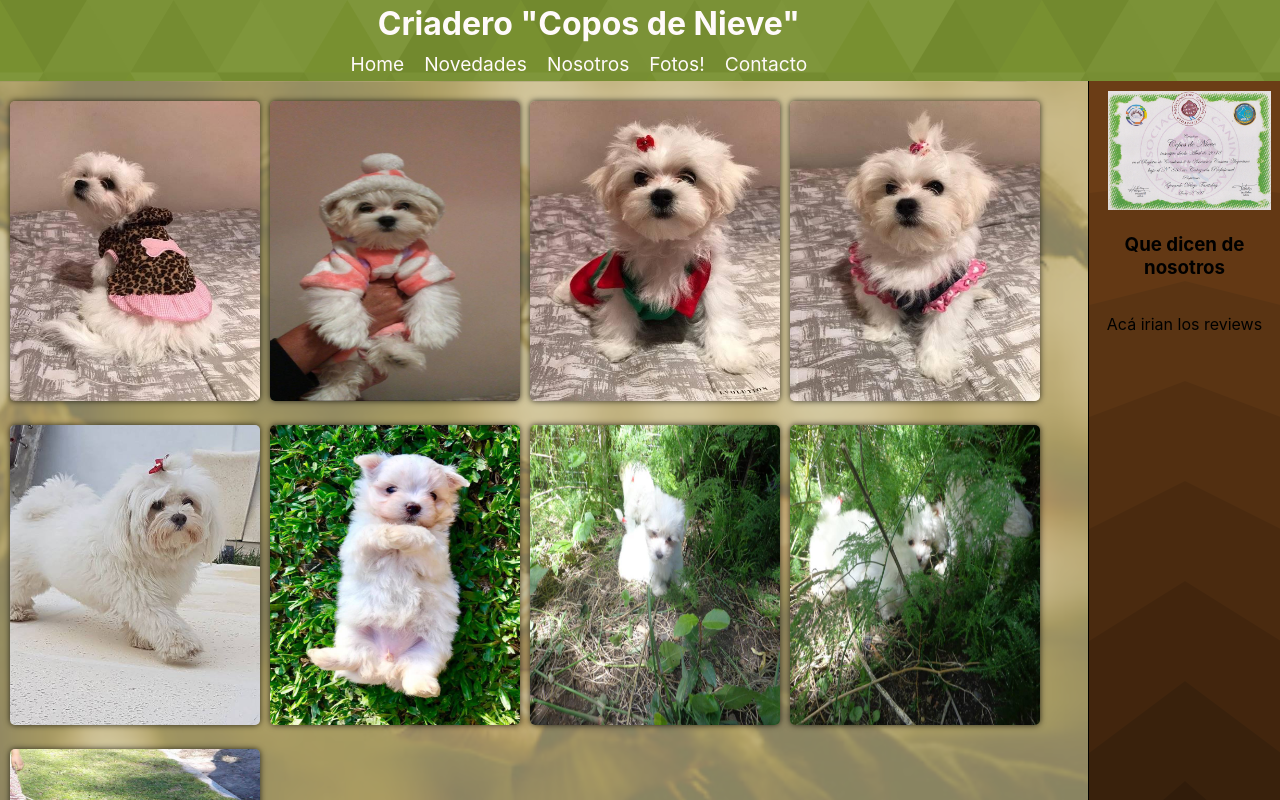
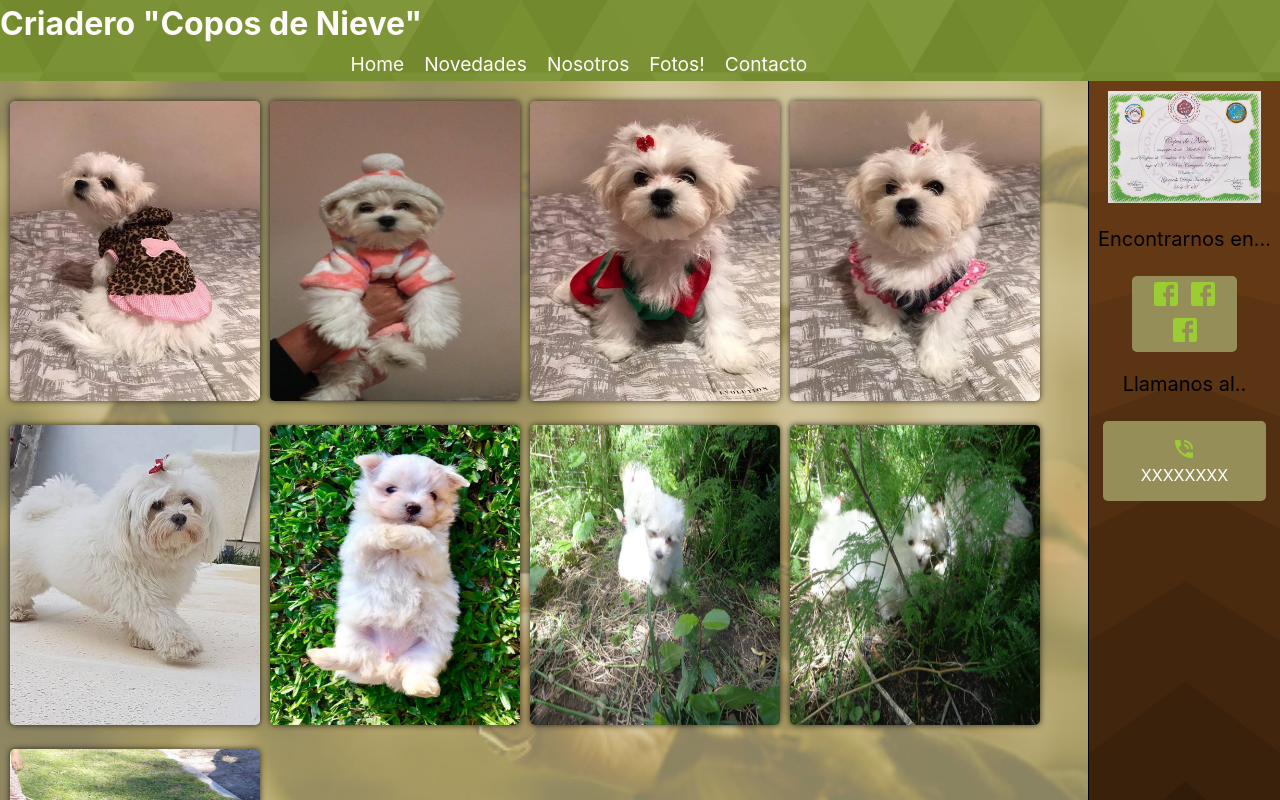
Before and after one commit to MarianoRamborger/Criadero, a React (Create React App) app: page /fotos in a window 1280 px wide. Shown: the top 800 px of the page. Built offline with nearby package versions, Linux system fonts and the light colour scheme.

Commit message:
contact migration

```diff
--- a/package.json
+++ b/package.json
@@ -13,6 +13,7 @@
     "load-script": "^1.0.0",
     "react": "^16.13.1",
     "react-bootstrap": "^1.0.1",
+    "react-device-detect": "^1.13.1",
     "react-dom": "^16.13.1",
     "react-fullpage-accordion": "^4.3.3",
     "react-router-dom": "^5.2.0",
--- a/src/App.css
+++ b/src/App.css
@@ -3,6 +3,7 @@
 .body {
 
   padding: 0px; margin: 0px;
+
 
 }
 
@@ -11,6 +12,7 @@
   flex-direction: column;
   justify-content: center;
   align-content: center;
+
 
 
 }
@@ -34,12 +36,14 @@
   align-content: center;
 
 
+
 }
 
 .title-div h1 {
   padding: 2px 0px;
   margin: 2px 0px;
   color: snow;
+  width: 100%;
 
 }
 
@@ -94,9 +98,8 @@
   border-left: 1px solid black;
   display: flex;
   flex-flow: column wrap;
-  width: 20%;
-  min-width: 100px;
-  overflow-y: scroll;
+  width: 15%;
+  min-width: 75px;
   text-align: center;
   align-content: center;
   background-color: #6b3d16;
@@ -108,10 +111,17 @@
 }
 .cert-pic{
 
-  max-width: 85%;
+  max-width: 80%;
   margin-top: 10px;
-  margin-left: 10px;
+  margin-left: 10%;
+  margin-right: 10%;
+}
 
+.right-column-text {
+  display: flex;
+  flex-flow: row wrap;
+  justify-content: center;
+  font-size: 20px
 }
 
 .news-column {
@@ -237,10 +247,10 @@ align-content: flex-start;
 }
 
 .fb-icon svg  {
-  font-size: 2.5em;
+  font-size: 2em;
 }
 
-.phone-number-h3 svg, .email svg {
+.phone-number-p svg, .email svg {
   font-size: 1.5em;
   color: yellowgreen
 }
@@ -249,14 +259,27 @@ align-content: flex-start;
   display: flex;
   flex-flow: row wrap;
   justify-content: center;
+  margin-top: 5px;
+  width: 100%;
+
 }
 
-.fb-links, .phone-number, .email {
+.fb-links,  .email {
   background-color: #968E59 ;
-  border-radius: 15px;
-  padding: 15px 40px
+  border-radius: 5px;
+  padding: 2px 5px;
+  width: 50%;
 
 }
+
+.phone-number {
+  background-color: #968E59 ;
+  border-radius: 5px;
+  padding: 0px 5px;
+  width: 80%;
+}
+
+
 
 .fb-icon:hover {
   color: #3b5251
@@ -266,6 +289,23 @@ align-content: flex-start;
   color: black
 }
 
+
+@media only screen and (max-width: 950px) {
+
+  .right-column-text {
+    font-size: 15px
+  }
+
+  .fb-icon svg  {
+    font-size: 1.5em;
+  }
+
+  .phone-number-p svg, .email svg {
+    font-size: 1.5em;
+    color: yellowgreen
+
+  }}
+
 @media only screen and (max-width: 600px) {
 
   .news-card-multi-image, .fotos-section-pic  {
@@ -273,7 +313,16 @@ align-content: flex-start;
     height: 150px;
     margin-bottom: 5px
   }
-}
+
+  .right-column-text {
+    display: none;
+  }
+
+  .fb-links, .phone-number, .email {
+
+    padding: 0px;
+
+  }}
 
 @media only screen and (max-width: 600px) {
 
@@ -292,6 +341,11 @@ align-content: flex-start;
   }
 
 }
+
+
+
+
+
 
 
 @font-face {
@@ -316,8 +370,10 @@ br {
 
 .left-column-container {
   width: 85%;
+  /* min-width: 80%;
+  max-width: 80%; */
   background-image: url("./Components/Intro/gorriones.jpg");
-  background-attachment: fixed;
+  background-attachment: local;
   background-size: cover;
 
 }
@@ -352,3 +408,7 @@ br {
   -webkit-text-stroke-width: 1px;
   -webkit-text-stroke-color: black;
 }
+
+.right-column {
+  color: white
+}
--- a/src/Components/LeftBody/ContactoBody.js
+++ b/src/Components/LeftBody/ContactoBody.js
@@ -25,7 +25,7 @@ const ContactoBody = () => {
                 <h2 className="font-color" > O llamarnos al...</h2>
                 <div className="phone-div">
                 <div className="phone-number">
-                <h3 className="phone-number-h3"> <PhoneInTalkIcon/>  XXXXXXXX </h3>
+                <p className="phone-number-p"> <PhoneInTalkIcon/>  XXXXXXXX </p>
                 </div>
                 </div>
 
--- a/src/Components/RightColumn/RightColumn.js
+++ b/src/Components/RightColumn/RightColumn.js
@@ -2,20 +2,45 @@ import React from 'react'
 import Certificado from '../../Images/Cert/cert.jpeg'
 import {SpringModal} from '../Modal/Modal'
 import CustomerChat from './Fbchat/CustomerChat'
+import FacebookIcon from '@material-ui/icons/Facebook';
+import PhoneInTalkIcon from '@material-ui/icons/PhoneInTalk';
+import MailIcon from '@material-ui/icons/Mail';
+import {isMobile} from "react-device-detect";
 
 const RightColumn = () => {
 
     return (
-    <div className="right-column ">
+    <div className="right-column">
 
         <SpringModal image={Certificado} alt={"Certificado"} className={"cert-pic contrast"}  />
 
 
-        <h3> Que dicen de nosotros</h3>
-            <p> Acá irian los reviews</p>
+        <p className="font-color right-column-text"> Encontrarnos en...</p>
+
+        <div className="fb-links-div">
+                <div className="fb-links">
+                    <a href="https://www.facebook.com/Maltes-Copos-de-Nieve-Criadero-351312871715721/" className="fb-icon" target="blank"> <FacebookIcon /> </a>
+                    <a href="https://www.facebook.com/maltescoposdenieve.criadero/" className="fb-icon" target="blank">  <FacebookIcon /> </a>
+                    <a href="https://www.facebook.com/Copito-De-Seda-331569503965709/" className="fb-icon" target="blank"> <FacebookIcon /> </a>
+                    </div>
+                </div>
+
+                <p className="font-color right-column-text"> Llamanos al..</p>
 
 
-
+        {isMobile ?
+                <div className="phone-div">
+                <div className="phone-number">
+                <a href="tel:444444444">+47 333 78 901  <PhoneInTalkIcon/>   </a>
+                </div>
+                </div>
+        :
+        <div className="phone-div">
+                <div className="phone-number">
+                <p className="phone-number-p"> <PhoneInTalkIcon/>  <br/> XXXXXXXX </p>
+                </div>
+                </div>
+                }
 
 
         <CustomerChat />
```
Also changed, not shown: src/Images/Test.png (added), 1 other file (tests, documents, lock files or other folders).
